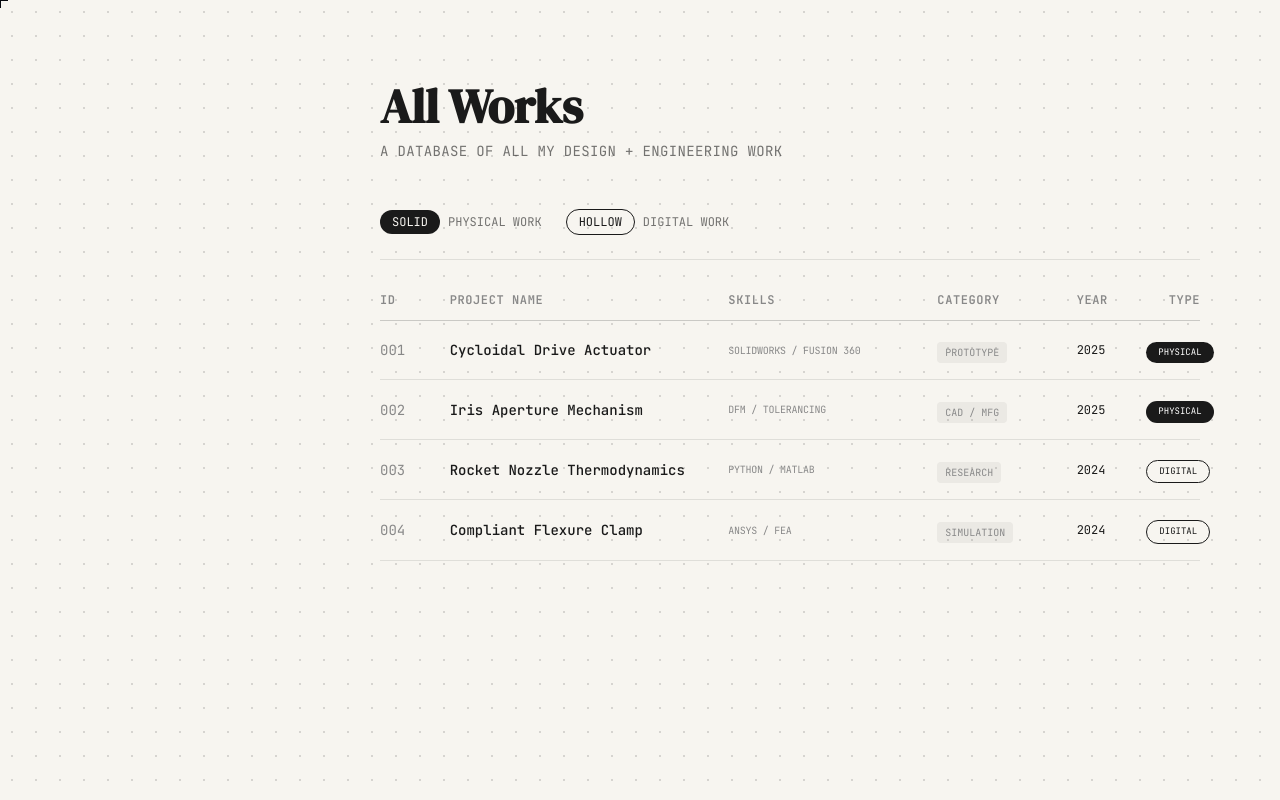
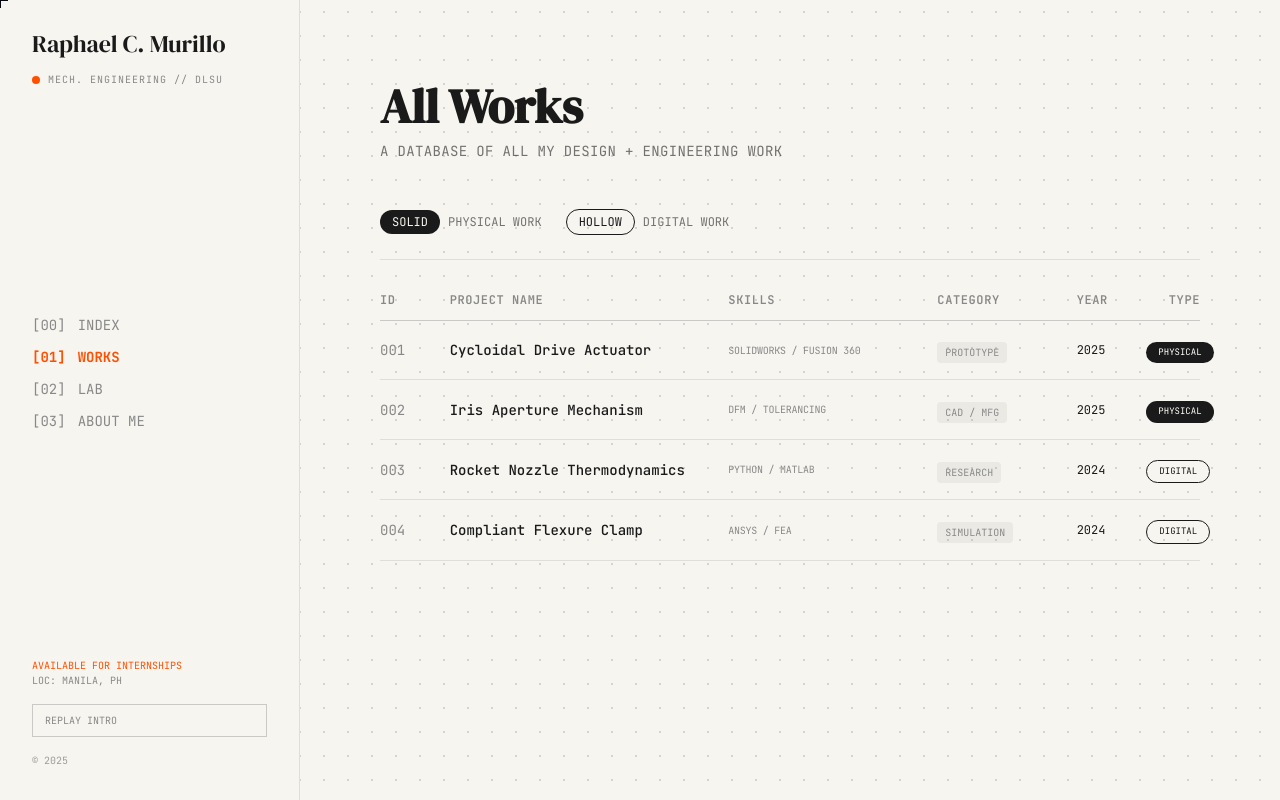
Before and after one commit to megaraph/mech-portfolio, a Next.js app: page /works in a window 1280 px wide. Built offline with nearby package versions, Linux system fonts and the light colour scheme.

Commit message:
fix: sidebar now appears after refresh from a different page other than [00] index

```diff
--- a/components/Sidebar.tsx
+++ b/components/Sidebar.tsx
@@ -17,7 +17,7 @@ export default function Sidebar() {
     return (
         // Wrap with AnimatePresence for enter/exit animations
         <AnimatePresence>
-            {introFinished && (
+            {(introFinished || pathname !== "/") && (
                 <motion.aside
                     className="hidden w-[300px] flex-col justify-between border-r border-industrial-ink/10 p-8 md:flex fixed h-full z-20 bg-industrial-paper"
                     initial={{ x: "-100%" }} // Start off-screen left
```
